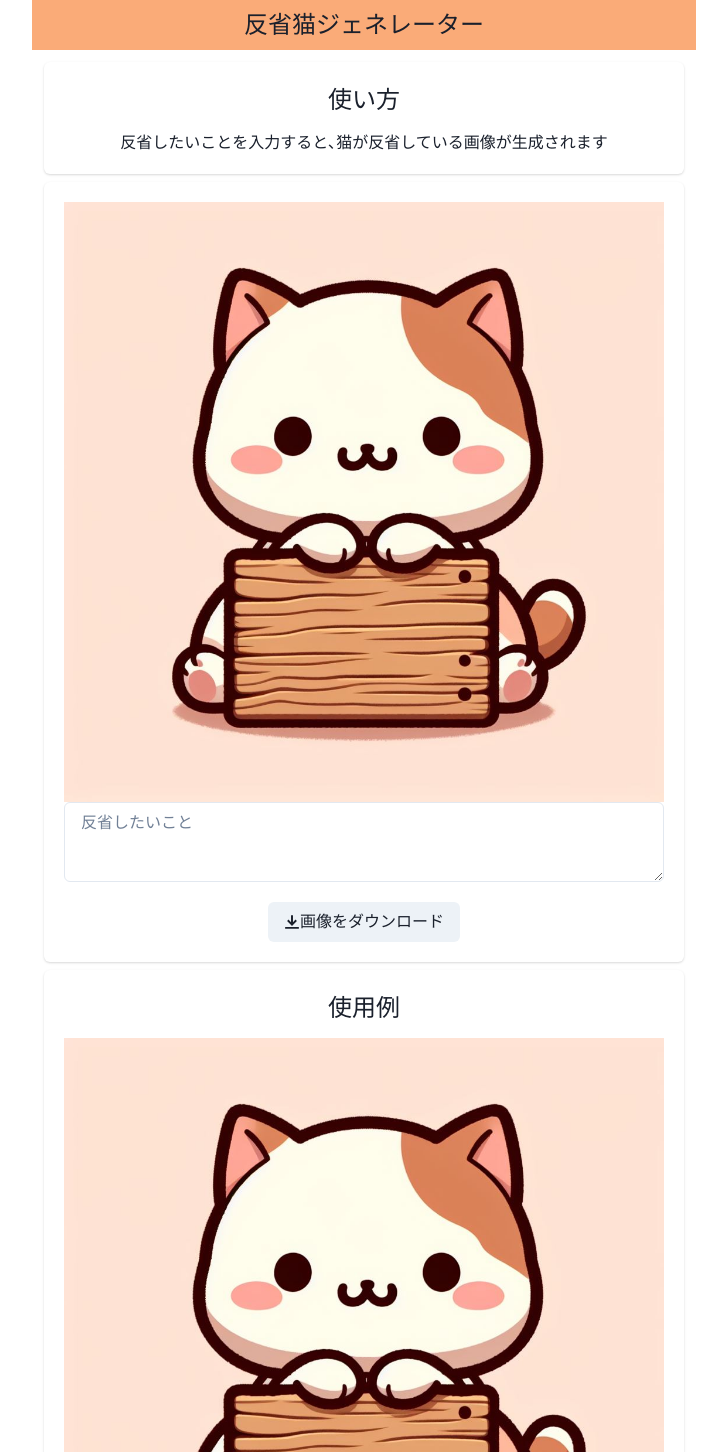
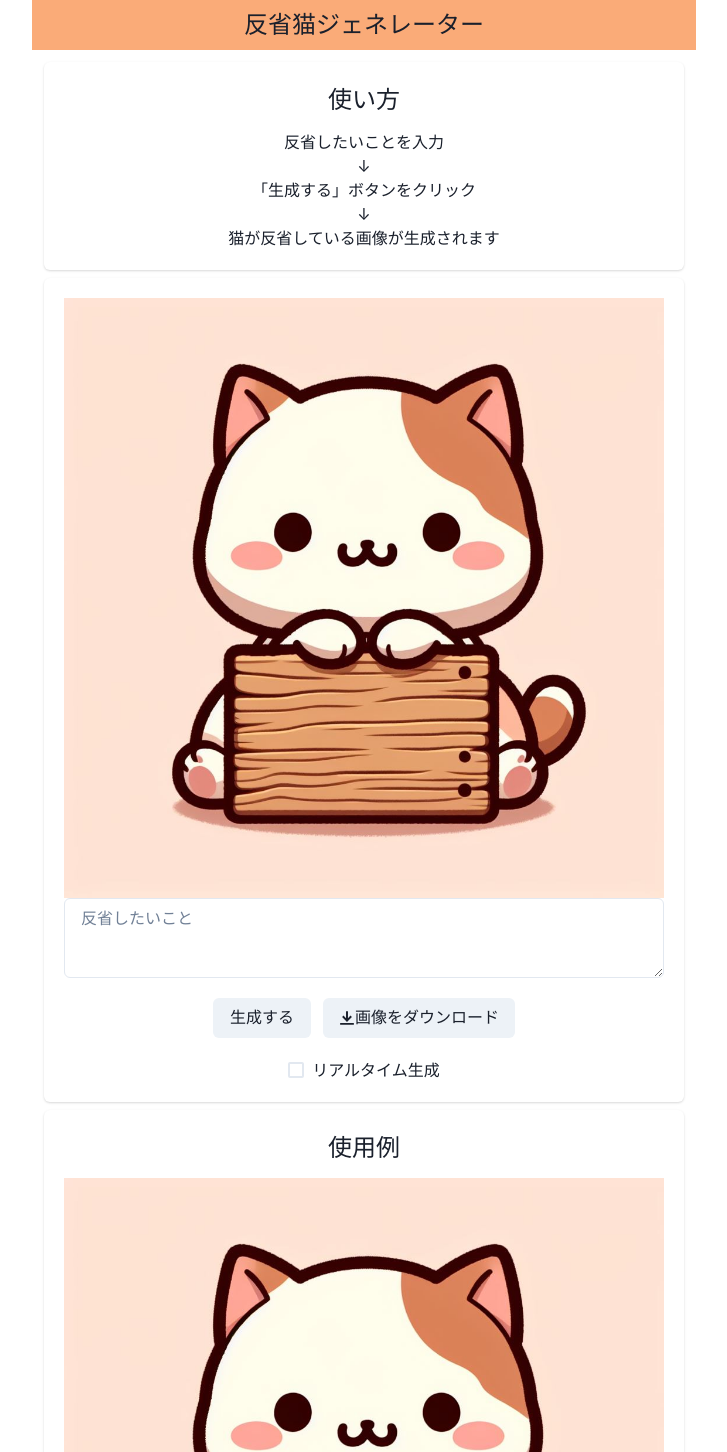
Before and after one commit to piyo31/hansei-cat, a React (Vite) app: page / in a window 1280 px wide. Shown: the top 1452 px of the page, without its empty margins (276-1003 px from the left). Built offline with nearby package versions, Linux system fonts and the light colour scheme; a web font is replaced by a local one.

Commit message:
生成タイミングをボタンに変更

```diff
--- a/src/components/HanseiCatBody.tsx
+++ b/src/components/HanseiCatBody.tsx
@@ -13,7 +13,10 @@ const HanseiCat = () => {
             </Text>
             <Flex flexDirection="column" alignItems="center" gridGap={2}>
               <Text textAlign="center">
-                反省したいことを入力すると､猫が反省している画像が生成されます
+                反省したいことを入力
+                <br />↓<br />
+                「生成する」ボタンをクリック <br />↓<br />
+                猫が反省している画像が生成されます
               </Text>
             </Flex>
           </CardBody>
--- a/src/components/ImgWithWordInput.tsx
+++ b/src/components/ImgWithWordInput.tsx
@@ -1,24 +1,48 @@
 import { DownloadIcon } from "@chakra-ui/icons";
-import { Box, Button, Flex, Link, Stack, Textarea } from "@chakra-ui/react";
+import {
+  Box,
+  Button,
+  Checkbox,
+  Flex,
+  Link,
+  Stack,
+  Textarea,
+} from "@chakra-ui/react";
 import { useState } from "react";
 import ImgWithWord from "./ImgWithWord";
 import ShareButton, { canShare, dataUrlToShareData } from "./ShareButton";
+import { css } from "@emotion/react";
 
 const ImgWithWordInput = () => {
+  // TextAreaの文字列
   const [word, setWord] = useState<string>("");
   const [png, setPng] = useState<string | null>(null);
+  // 画像に渡される文字列
+  const [wordWithImage, setWordWithImage] = useState<string>("");
+
+  const [isRealTime, setIsRealTime] = useState(false);
 
   return (
     <Box display="flex" flexFlow="column">
-      <ImgWithWord word={word} parentPng={png} parentSetPng={setPng} />
+      <ImgWithWord word={wordWithImage} parentPng={png} parentSetPng={setPng} />
       {png ? (
         <Stack gridGap={5}>
           <Textarea
             value={word}
-            onChange={(event) => setWord(event.target.value)}
+            onChange={(event) => {
+              setWord(event.target.value);
+              isRealTime && setWordWithImage(word);
+            }}
             placeholder="反省したいこと"
           />
           <Flex justifyContent="center" columnGap={3}>
+            <Button
+              onClick={() => {
+                setWordWithImage(word);
+              }}
+            >
+              生成する
+            </Button>
             {canShare(dataUrlToShareData(png)) ? (
               <ShareButton dataURL={png} />
             ) : (
@@ -30,6 +54,17 @@ const ImgWithWordInput = () => {
               </Button>
             </Link>
           </Flex>
+          <Stack>
+            <Checkbox
+              margin={"auto"}
+              isChecked={isRealTime}
+              onChange={(event) =>
+                event && event.target && setIsRealTime(event.target.checked)
+              }
+            >
+              リアルタイム生成
+            </Checkbox>
+          </Stack>
         </Stack>
       ) : (
         <></>
```
